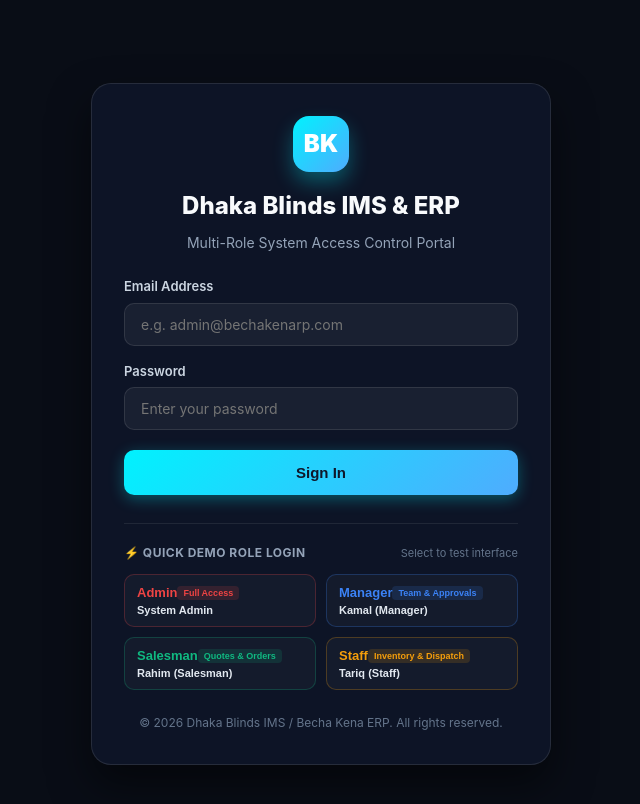
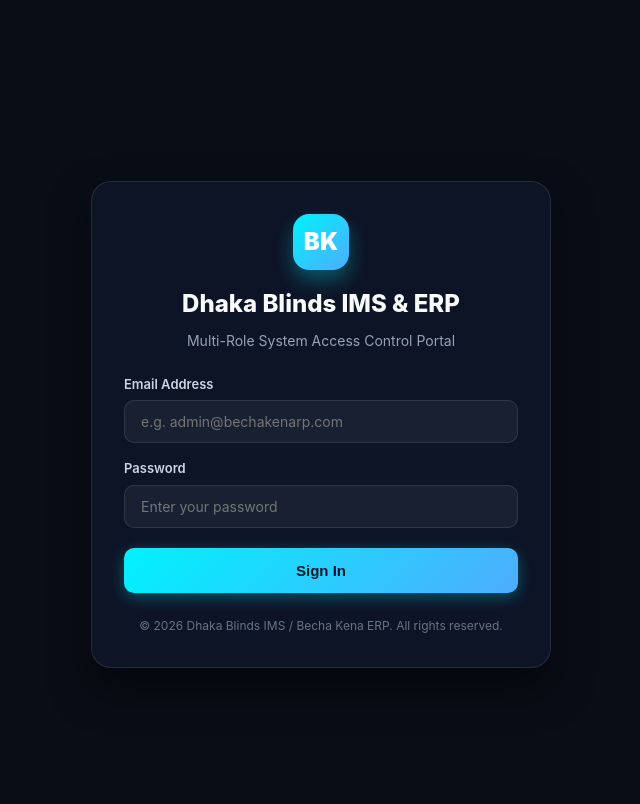
Before and after one commit to jahedfb1-cell/becha-kena-erpS, a React (Vite) app in the folder frontend/: page /login in a window 1280 px wide. Shown: the top 804 px of the page, without its empty margins (319-959 px from the left). Built offline with nearby package versions, Linux system fonts and the light colour scheme; no server answers.

Commit message:
Remove quick demo role login from production login page
Co-Authored-By: Claude Sonnet 5 <noreply@anthropic.com>

```diff
--- a/frontend/src/pages/Login.jsx
+++ b/frontend/src/pages/Login.jsx
@@ -36,28 +36,6 @@ const Login = () => {
       setError(result.error);
     }
   };
-
-  const quickLogin = async (roleEmail, rolePass) => {
-    setEmail(roleEmail);
-    setPassword(rolePass);
-    setError('');
-    setLoading(true);
-    const result = await login(roleEmail, rolePass);
-    setLoading(false);
-
-    if (result.success) {
-      navigate('/dashboard');
-    } else {
-      setError(result.error);
-    }
-  };
-
-  const accounts = [
-    { role: 'Admin', title: 'System Admin', email: 'admin@bechakenarp.com', pass: 'Admin@1234', color: '#ef4444', badge: 'Full Access' },
-    { role: 'Manager', title: 'Kamal (Manager)', email: 'kamal@bechakenarp.com', pass: 'Manager@1234', color: '#3b82f6', badge: 'Team & Approvals' },
-    { role: 'Salesman', title: 'Rahim (Salesman)', email: 'rahim@bechakenarp.com', pass: 'Password1234', color: '#10b981', badge: 'Quotes & Orders' },
-    { role: 'Staff', title: 'Tariq (Staff)', email: 'staff@bechakenarp.com', pass: 'Staff@1234', color: '#f59e0b', badge: 'Inventory & Dispatch' },
-  ];
 
   return (
     <div className="login-wrapper" style={{ background: '#090d16', minHeight: '100vh', display: 'flex', alignItems: 'center', justifyContent: 'center', padding: '24px' }}>
@@ -104,44 +82,6 @@ const Login = () => {
           </button>
         </form>
 
-        <div style={{ marginTop: '28px', paddingTop: '20px', borderTop: '1px solid rgba(255, 255, 255, 0.08)' }}>
-          <div style={{ display: 'flex', justifyContent: 'space-between', alignItems: 'center', marginBottom: '12px' }}>
-            <span style={{ fontSize: '12px', fontWeight: '700', color: '#94a3b8', textTransform: 'uppercase', letterSpacing: '0.5px' }}>⚡ Quick Demo Role Login</span>
-            <span style={{ fontSize: '11px', color: '#64748b' }}>Select to test interface</span>
-          </div>
-
-          <div style={{ display: 'grid', gridTemplateColumns: '1fr 1fr', gap: '10px' }}>
-            {accounts.map((acc) => (
-              <button
-                key={acc.role}
-                type="button"
-                onClick={() => quickLogin(acc.email, acc.pass)}
-                disabled={loading}
-                style={{
-                  background: 'rgba(255, 255, 255, 0.03)',
-                  border: `1px solid ${acc.color}40`,
-                  borderRadius: '10px',
-                  padding: '10px 12px',
-                  textAlign: 'left',
-                  cursor: 'pointer',
-                  transition: 'all 0.2s ease',
-                  display: 'flex',
-                  flexDirection: 'column',
-                  gap: '4px'
-                }}
-                onMouseEnter={(e) => e.currentTarget.style.background = `${acc.color}15`}
-                onMouseLeave={(e) => e.currentTarget.style.background = 'rgba(255, 255, 255, 0.03)'}
-              >
-                <div style={{ display: 'flex', justifyContent: 'space-between', alignItems: 'center' }}>
-                  <span style={{ color: acc.color, fontWeight: '800', fontSize: '13px' }}>{acc.role}</span>
-                  <span style={{ fontSize: '9px', background: `${acc.color}25`, color: acc.color, padding: '2px 6px', borderRadius: '4px', fontWeight: '700' }}>{acc.badge}</span>
-                </div>
-                <span style={{ color: '#e2e8f0', fontSize: '11px', fontWeight: '600' }}>{acc.title}</span>
-              </button>
-            ))}
-          </div>
-        </div>
-
         <div className="login-footer" style={{ textAlign: 'center', marginTop: '24px' }}>
           <p style={{ color: '#64748b', fontSize: '12px', margin: 0 }}>© 2026 Dhaka Blinds IMS / Becha Kena ERP. All rights reserved.</p>
         </div>
```
